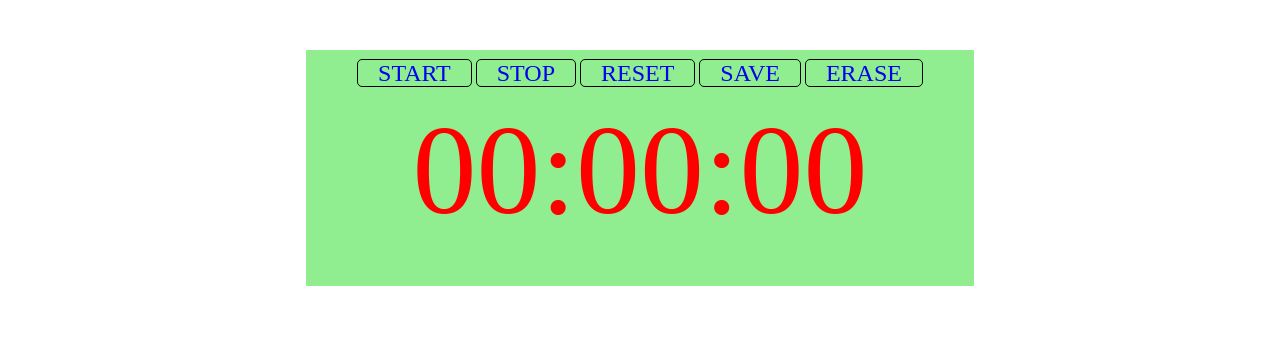
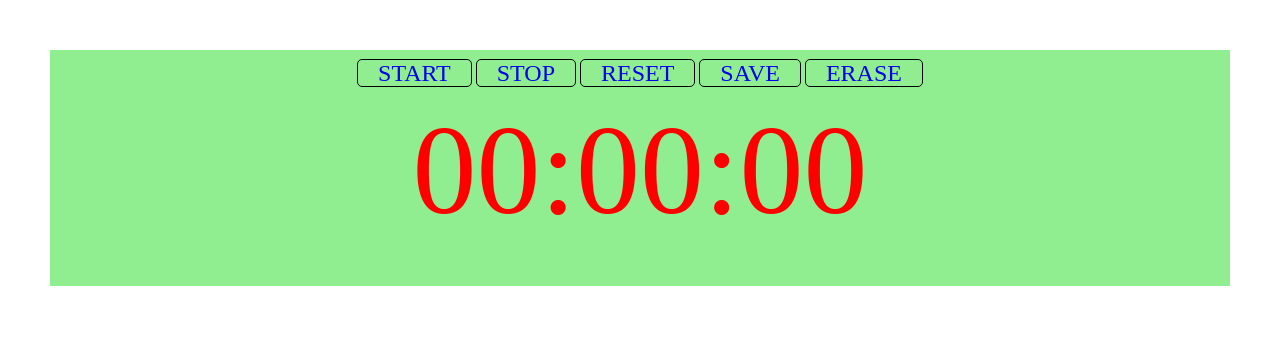
Before and after one commit to pitred/zadanie_19_6, a website: page index.html in a window 1280 px wide. Drawn offline with Linux system fonts and the light colour scheme.

Commit message:
Update style.css

```diff
--- a/style.css
+++ b/style.css
@@ -2,7 +2,7 @@ body {
     box-sizing: border-box;
     text-align: center;
     padding: 50px;
-    width: 60%;
+    width: auto;
     margin: 0 auto;
 }
 
```
